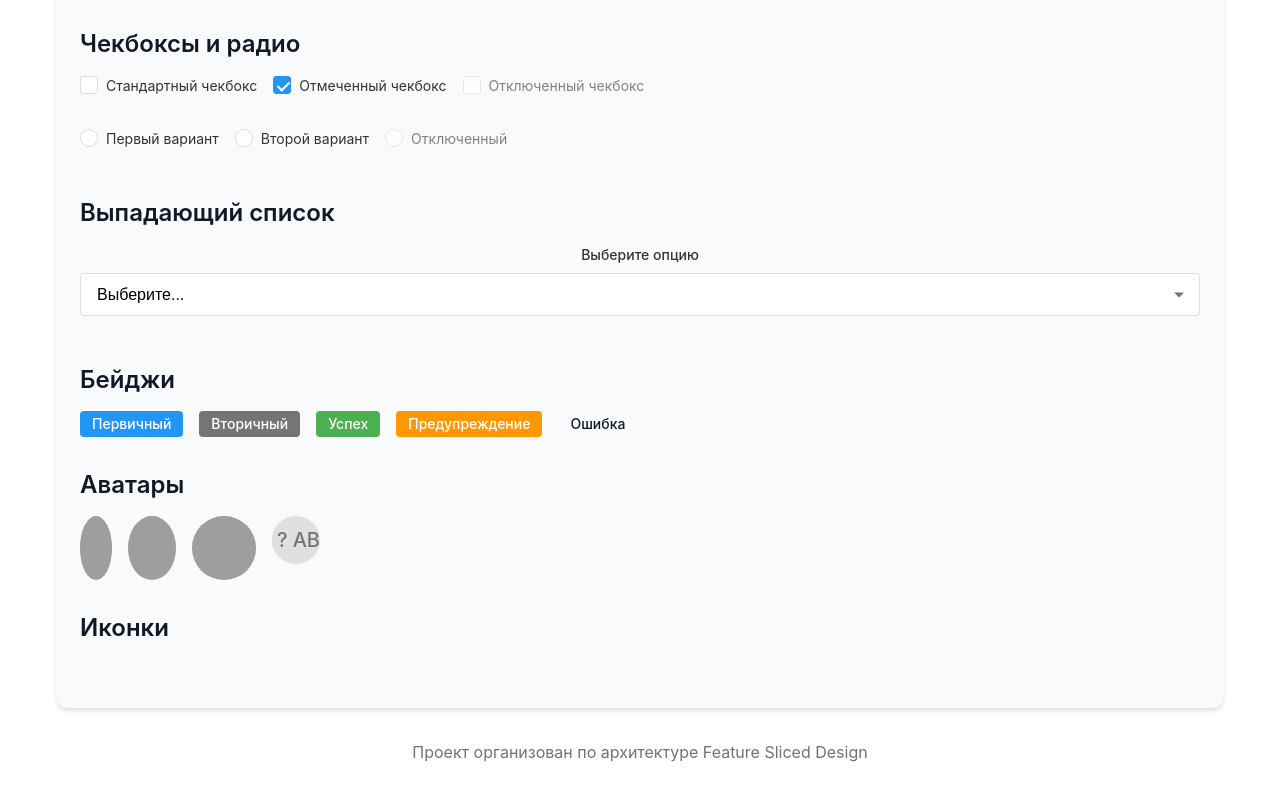
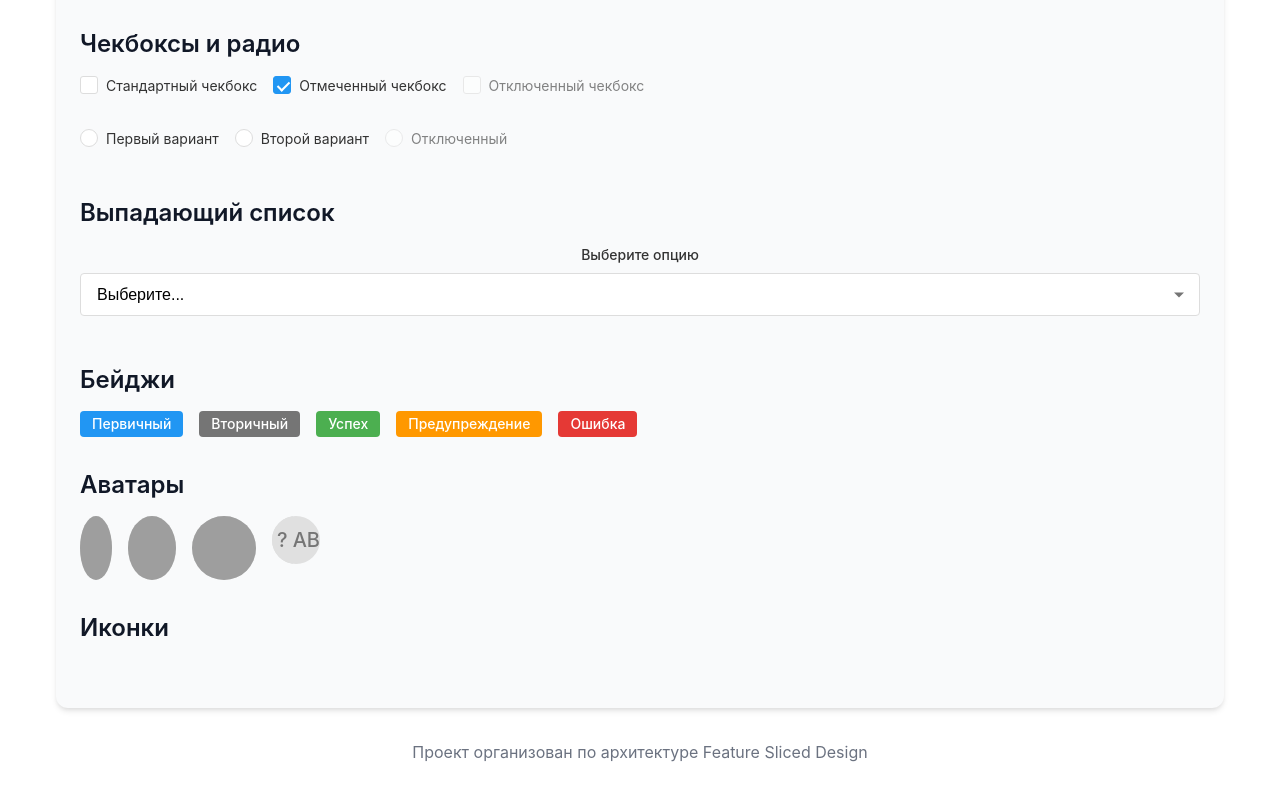
Before and after one commit to AzerQ/geek-heaven, a Svelte app in the folder app/frontend/geek-heaven/: page / in a window 1280 px wide. Shown: the part 1524-2324 px from the top of the page. Built offline with nearby package versions, Linux system fonts and the light colour scheme; grey boxes are pictures that could not be loaded.

Commit message:
fix(UIKitDemo): change badge variant from 'error' to 'danger'
The badge variant was updated to 'danger' to align with the design system and ensure consistency across the application.

```diff
--- a/app/frontend/geek-heaven/src/shared/ui/UIKitDemo/UIKitDemo.svelte
+++ b/app/frontend/geek-heaven/src/shared/ui/UIKitDemo/UIKitDemo.svelte
@@ -88,7 +88,7 @@
       <Badge variant="secondary">Вторичный</Badge>
       <Badge variant="success">Успех</Badge>
       <Badge variant="warning">Предупреждение</Badge>
-      <Badge variant="error">Ошибка</Badge>
+      <Badge variant="danger">Ошибка</Badge>
     </div>
   </section>
 
```
